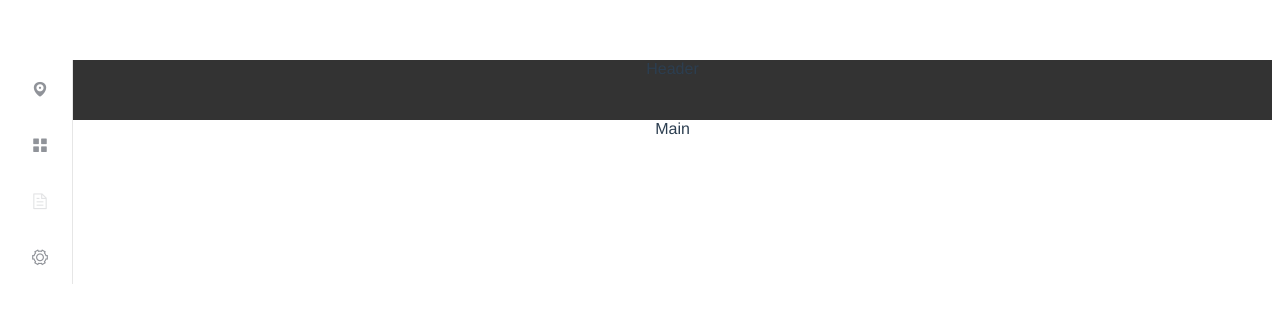
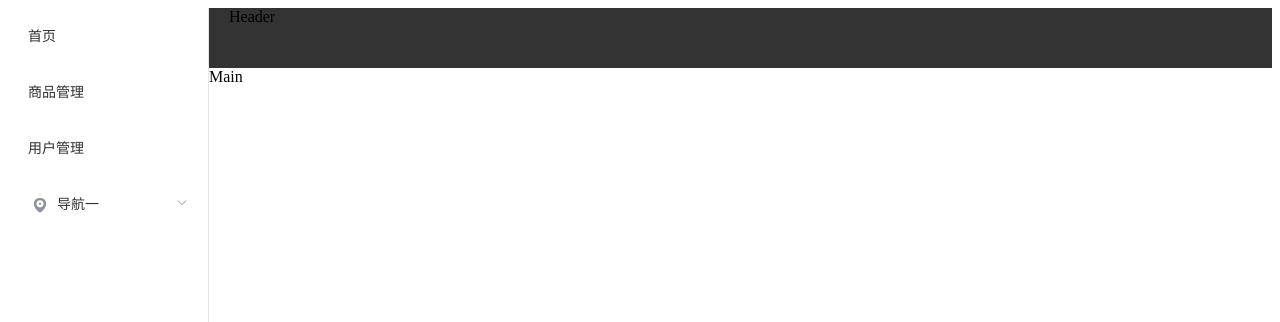
Before and after one commit to Simple-Coder/vue-manage, a Vue app in the folder vue-manage/: page / in a window 1280 px wide. Shown: the top 322 px of the page. Built offline with nearby package versions, Linux system fonts and the light colour scheme.

Commit message:
菜单初步

```diff
--- a/vue-manage/package.json
+++ b/vue-manage/package.json
@@ -8,7 +8,7 @@
     "lint": "vue-cli-service lint"
   },
   "dependencies": {
-    "core-js": "^3.6.5",
+    "core-js": "3.6.4",
     "element-ui": "^2.15.8",
     "less": "^4.1.2",
     "less-loader": "^5.0.0",
--- a/vue-manage/src/App.vue
+++ b/vue-manage/src/App.vue
@@ -13,11 +13,6 @@
 
 <style>
 #app {
-  font-family: Avenir, Helvetica, Arial, sans-serif;
-  -webkit-font-smoothing: antialiased;
-  -moz-osx-font-smoothing: grayscale;
-  text-align: center;
-  color: #2c3e50;
-  margin-top: 60px;
+  height: 100vh;
 }
 </style>
--- a/vue-manage/src/components/CommonAside.vue
+++ b/vue-manage/src/components/CommonAside.vue
@@ -6,7 +6,16 @@
     @close="handleClose"
     :collapse="isCollapse"
   >
-    <el-submenu index="1">
+    <el-menu-item
+      v-for="item in noChildren"
+      :index="item.path"
+      :key="item.path"
+    >
+      <i class="'el-icon-' + item.icon"></i>
+      <span slot="title">{{ item.label }}</span>
+    </el-menu-item>
+
+    <el-submenu index="2">
       <template slot="title">
         <i class="el-icon-location"></i>
         <span slot="title">导航一</span>
@@ -16,26 +25,7 @@
         <el-menu-item index="1-1">选项1</el-menu-item>
         <el-menu-item index="1-2">选项2</el-menu-item>
       </el-menu-item-group>
-      <el-menu-item-group title="分组2">
-        <el-menu-item index="1-3">选项3</el-menu-item>
-      </el-menu-item-group>
-      <el-submenu index="1-4">
-        <span slot="title">选项4</span>
-        <el-menu-item index="1-4-1">选项1</el-menu-item>
-      </el-submenu>
     </el-submenu>
-    <el-menu-item index="2">
-      <i class="el-icon-menu"></i>
-      <span slot="title">导航二</span>
-    </el-menu-item>
-    <el-menu-item index="3" disabled>
-      <i class="el-icon-document"></i>
-      <span slot="title">导航三</span>
-    </el-menu-item>
-    <el-menu-item index="4">
-      <i class="el-icon-setting"></i>
-      <span slot="title">导航四</span>
-    </el-menu-item>
   </el-menu>
 </template>
 
@@ -43,7 +33,50 @@
 export default {
   data() {
     return {
-      isCollapse: true,
+      isCollapse: false,
+      menu: [
+        {
+          path: "/",
+          name: "Home",
+          label: "首页",
+          icon: "s-home",
+          url: "Home/Home",
+        },
+        {
+          path: "/mall",
+          name: "mall",
+          label: "商品管理",
+          icon: "video-play",
+          url: "MallManage/MallManage",
+        },
+        {
+          path: "/user",
+          name: "user",
+          label: "用户管理",
+          icon: "user",
+          url: "UserManage/UserManage",
+        },
+        {
+          label: "其他",
+          icon: "location",
+          children: [
+            {
+              path: "/page1",
+              name: "page1",
+              label: "页面1",
+              icon: "setting",
+              url: "Other/PageOne",
+            },
+            {
+              path: "/page2",
+              name: "page2",
+              label: "页面2",
+              icon: "setting",
+              url: "Other/PageTwo",
+            },
+          ],
+        },
+      ],
     };
   },
   methods: {
@@ -54,6 +87,14 @@
       console.log(key, keyPath);
     },
   },
+  computed: {
+    noChildren() {
+      return this.menu.filter((item) => !item.children);
+    },
+    hasChildren() {
+      return this.menu.filter((item) => item.children);
+    },
+  },
 };
 </script>
 <style lang='less' scoped>
```
Also changed, not shown: 2 other files (tests, documents, lock files or other folders).
